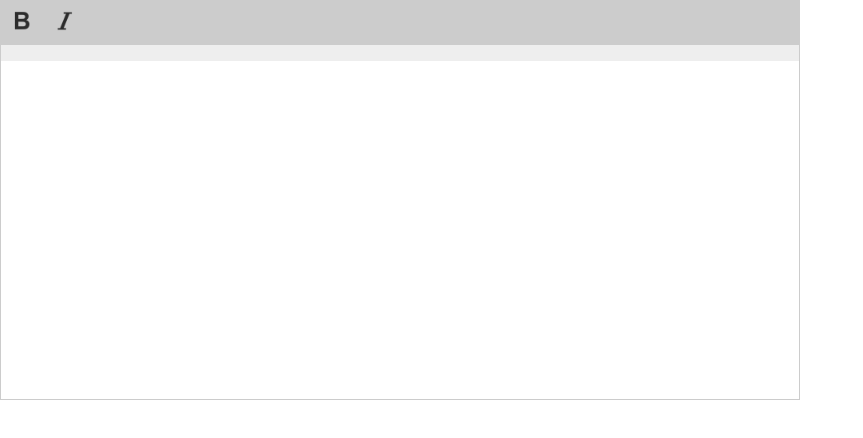
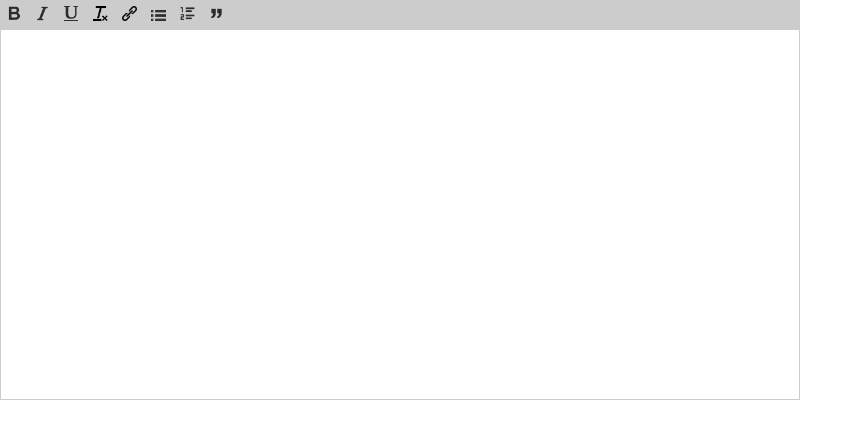
Before and after one commit to haobosen/hbsEditor, a plain HTML site: page test1/index.html in a window 1280 px wide. Shown: the whole page, without its empty margins (0-863 px from the left). Drawn offline with Linux system fonts and the light colour scheme.

Commit message:
增加部分功能

```diff
--- a/test1/css/index.scss
+++ b/test1/css/index.scss
@@ -16,17 +16,10 @@ html {
             width: 100%;
             background: #ccc;
             .toolbar_btn {
-                // width: 30px;
-                // height: 30px;
-                padding: 10px;
+                padding: 5px;
                 display:inline-block;
-                // font-size: 12px;
-                // text-align: center;
-                // line-height: 30px;
                 img {
-                    width: 20px;
-                    // height: 20px;
-                    // display:inline-block;
+                    width: 15px;
                 }
             }
         }
@@ -35,8 +28,12 @@ html {
             font-size: 14px;
             overflow: auto;
             .editarea {
-
-                background: #eee;
+                // background: #eee;
+                blockquote {
+                    border-left: 6px solid red;
+    padding: 5px 0 5px 10px;
+    margin: 15px 0 15px 5px;
+                }
             }
         }
     }
--- a/test1/index.html
+++ b/test1/index.html
@@ -12,13 +12,30 @@
     <div id="editor">
          <div class="hbs_editor_main">
             <div class="hbs_toolbar">
-                <a class="toolbar_btn hbs_bold" href="javascript:;">
+                <a class="toolbar_btn hbs_bold" data-funname="bold" href="javascript:;">
                      <img src="./img/bold.png" alt="">
                 </a>
-                <a class="toolbar_btn hbs_italic" href="javascript:;">
+                <a class="toolbar_btn hbs_italic" data-funname="italic" href="javascript:;">
                     <img src="./img/italic.png" alt="">
                 </a>
-
+                <a class="toolbar_btn hbs_underline" data-funname="underline" href="javascript:;">
+                    <img src="./img/underline.png" alt="">
+                </a>
+                <a class="toolbar_btn hbs_removeformat" data-funname="removeformat" href="javascript:;">
+                    <img src="./img/removeformat.png" alt="">
+                </a>
+                <a class="toolbar_btn hbs_link" data-funname="createlink" data-value="http://www.baidu.com" href="javascript:;">
+                    <img src="./img/link.png" alt="">
+                </a>
+                <a class="toolbar_btn hbs_ul" data-funname="insertunorderedlist" href="javascript:;">
+                    <img src="./img/ul.png" alt="">
+                </a>
+                <a class="toolbar_btn hbs_ol" data-funname="insertorderedlist" href="javascript:;">
+                    <img src="./img/ol.png" alt="">
+                </a>
+                <a class="toolbar_btn hbs_blockquote" data-funname="formatblock" data-value="blockquote" href="javascript:;">
+                    <img src="./img/blockquote.png" alt="">
+                </a>
             </div>
             <div class="hbs_edit_container">
                 <div class="editarea" contentEditable="true"></div>
--- a/test1/js/index.js
+++ b/test1/js/index.js
@@ -39,25 +39,23 @@ hbsEditor.prototype = {
         var user_custom_editor_area_height = document.getElementById(editorID).offsetHeight; //editor为外部传入
         var toolbar_height = document.getElementsByClassName('hbs_toolbar')[0].offsetHeight;
         document.getElementsByClassName('hbs_edit_container')[0].style.height = user_custom_editor_area_height - toolbar_height + "px";
+        document.getElementsByClassName('editarea')[0].style.minHeight = user_custom_editor_area_height - toolbar_height + "px";
     },
     editorFun: function () {
         //功能
-        var bold = document.getElementsByClassName('hbs_bold')[0];
-        var italic = document.getElementsByClassName('hbs_italic')[0];
-        // var fontsize = document.getElementsByClassName('hbs_fontsize')[0];
-        bold.onclick = function () {
-            var bold = document.execCommand('bold', false, null);
-            console.log(bold);
+        var fun_btn = document.getElementsByClassName('toolbar_btn');
+        for(var i = 0; i < fun_btn.length; i++){
+            fun_btn[i].onclick = function(){
+                document.execCommand(this.getAttribute('data-funname'), false, this.getAttribute('data-value'))
+            }
         }
 
-        italic.onclick = function () {
-            var italic = document.execCommand('italic', false, null);
-            console.log(italic);
-        }
 
-        // fontsize.onclick = function () {
-        //     var fontsize = document.execCommand('FontSize', false, "100");
-        //     console.log(fontsize);
+
+        // var bold = document.getElementsByClassName('hbs_bold')[0];
+        // bold.onclick = function () {
+        //     var bold = document.execCommand('bold', false, null);
+        //     console.log(bold);
         // }
     }
 
```
Also changed, not shown: test1/css/index.css, test1/css/index.min.css, test1/img/blockquote.png (added), test1/img/link.png (added), test1/img/ol.png (added), test1/img/removeformat.png (added), test1/img/ul.png (added), test1/img/underline.png (added).
